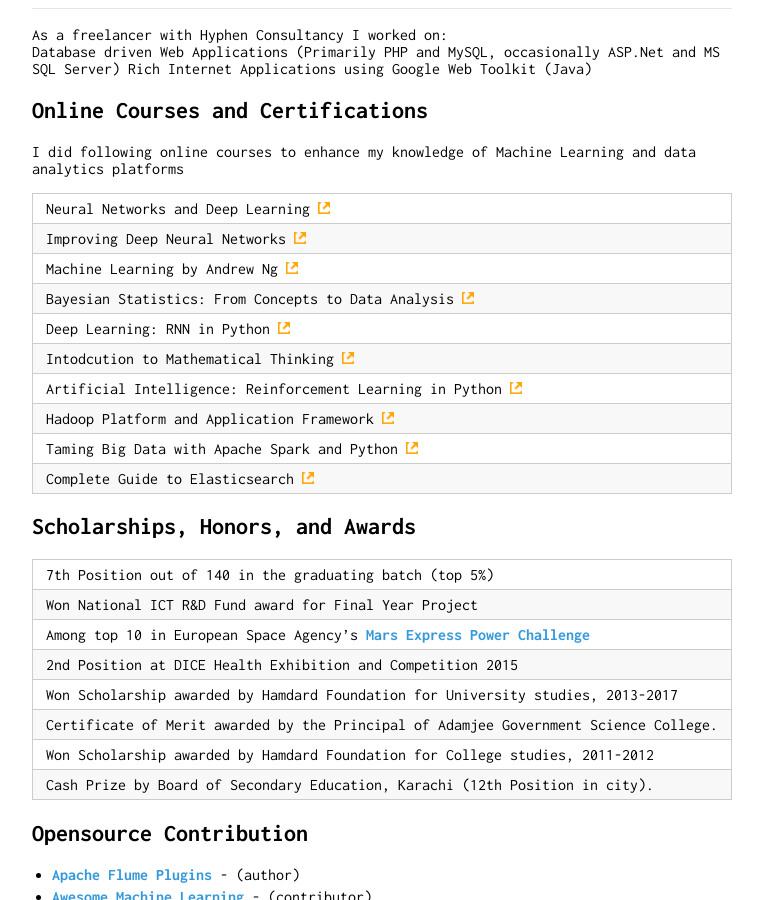
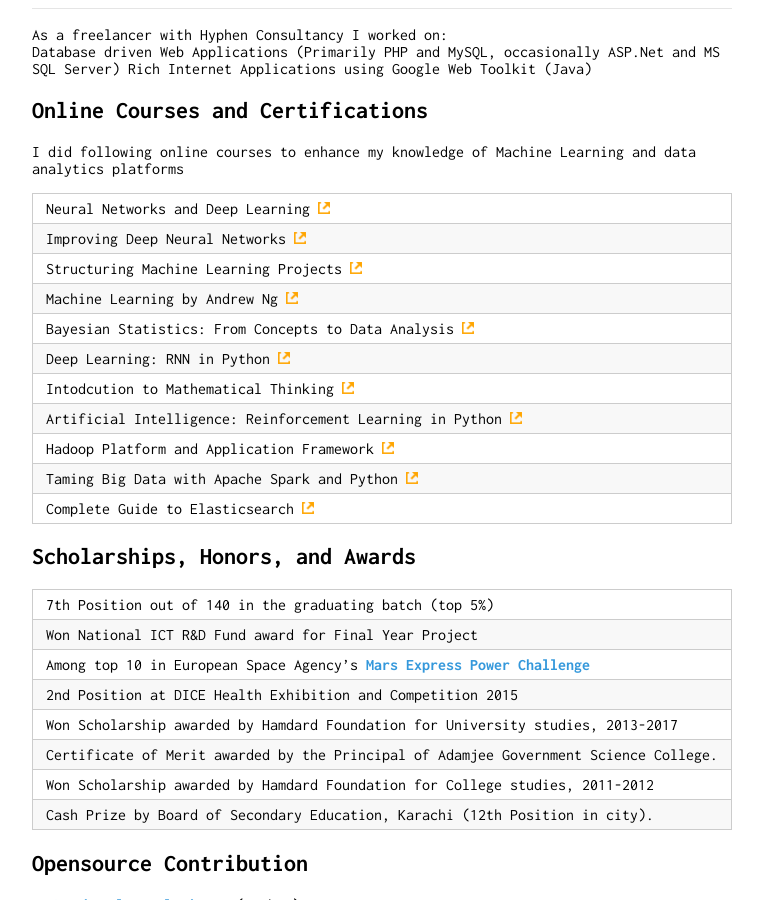
Before and after one commit to muhammadyaseen/muhammadyaseen.github.io, a Jekyll site: the page built from index.md, in a window 1280 px wide and 900 px high, scrolled down 3370 px. Shown: the whole window, without its empty margins (258-1021 px from the left). Built offline with Jekyll 4.4.1, drawn with Linux system fonts in a browser that asks for light colours.

Commit message:
added structuring ML projects cert

```diff
--- a/index.md
+++ b/index.md
@@ -126,8 +126,9 @@
 I did following online courses to enhance my knowledge of Machine Learning and data analytics platforms
 
 |-------------------
-|Neural Networks and Deep Learning <a class="ext-link-a" href="https://www.coursera.org/account/accomplishments/records/JFCDJRZTFEGF    "><img class="ext-link-img" src="./images/ext-link.png" /></a>
+|Neural Networks and Deep Learning <a class="ext-link-a" href="https://www.coursera.org/account/accomplishments/records/JFCDJRZTFEGF"><img class="ext-link-img" src="./images/ext-link.png" /></a>
 |Improving Deep Neural Networks <a class="ext-link-a" href="https://www.coursera.org/account/accomplishments/records/QAU637EFNMUX"><img class="ext-link-img" src="./images/ext-link.png" /></a>
+|Structuring Machine Learning Projects <a class="ext-link-a" href="https://www.coursera.org/account/accomplishments/certificate/DS946XD4BCRL"><img class="ext-link-img" src="./images/ext-link.png" /></a>
 |Machine Learning by Andrew Ng <a class="ext-link-a" href="https://www.coursera.org/account/accomplishments/records/3FQ2F8AHTNL2"><img class="ext-link-img" src="./images/ext-link.png" /></a>
 |Bayesian Statistics: From Concepts to Data Analysis <a class="ext-link-a" href="https://www.coursera.org/learn/bayesian-statistics"><img class="ext-link-img" src="./images/ext-link.png" /></a>
 |Deep Learning: RNN in Python <a class="ext-link-a" href="https://www.udemy.com/deep-learning-recurrent-neural-networks-in-python"><img class="ext-link-img" src="./images/ext-link.png" /></a>
```
